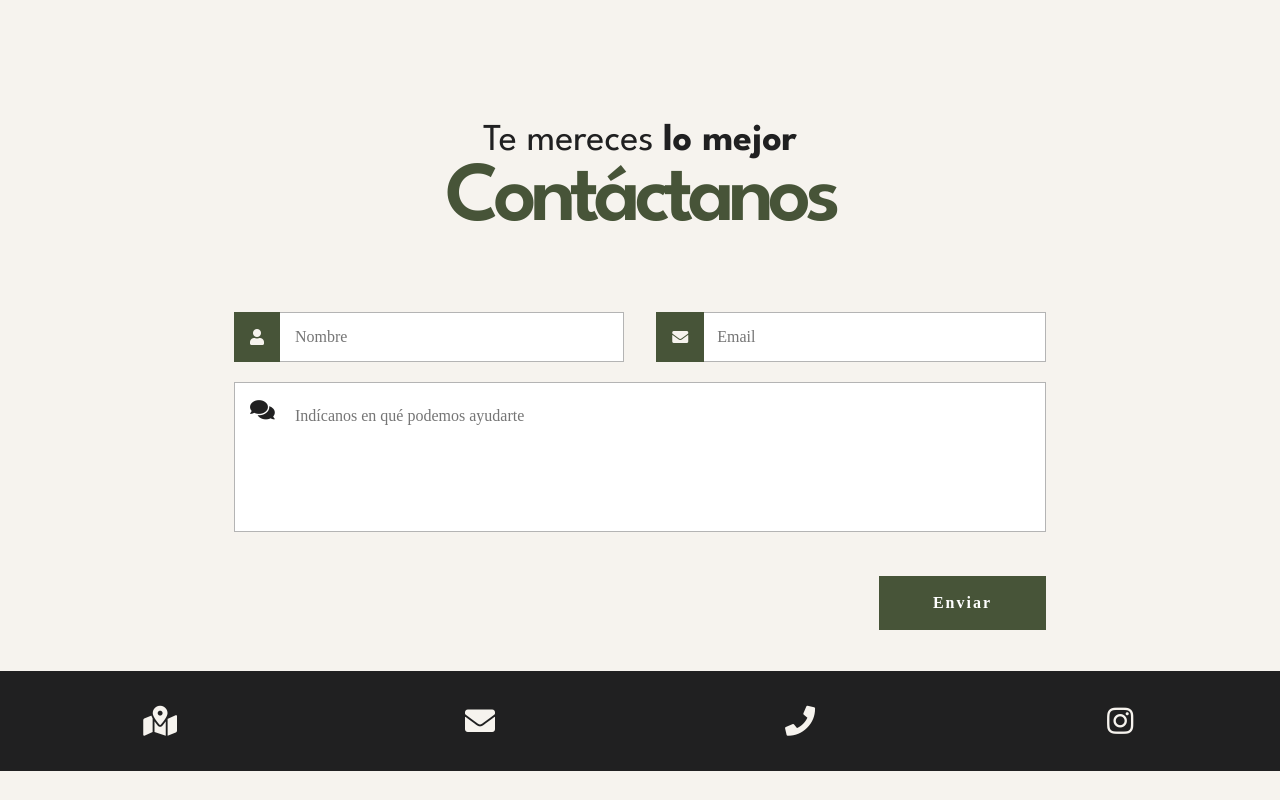
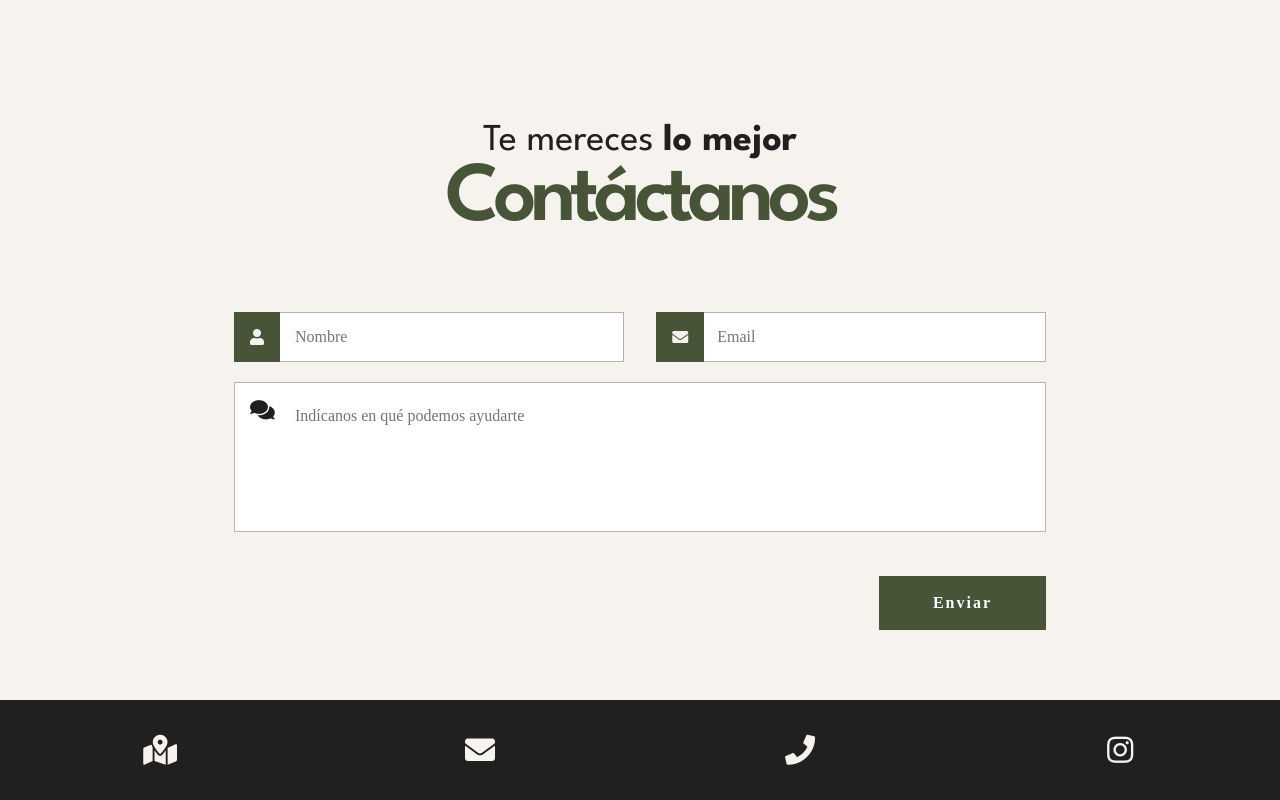
Before and after one commit to crisg-uxui/Lachocolaterie, a plain HTML site: page index.html in a window 1280 px wide. Shown: the part 2767-3567 px from the top of the page. Before the commit the page ends 3538 px from the top, so only its background shows below. Drawn offline with Linux system fonts and the light colour scheme; a web font is replaced by a local one.

Commit message:
hight contacto

```diff
--- a/css/estilos.css
+++ b/css/estilos.css
@@ -476,7 +476,6 @@ b{
 /* Sección Contacto */
 
 #contacto{
-    height: 86vh;
     padding: 20px 60px;
     position: relative;
 }
@@ -637,7 +636,6 @@ b{
 
 footer{
     display: flex;
-    margin-top: -100px;
 }
 
 .rss-contact{
```
